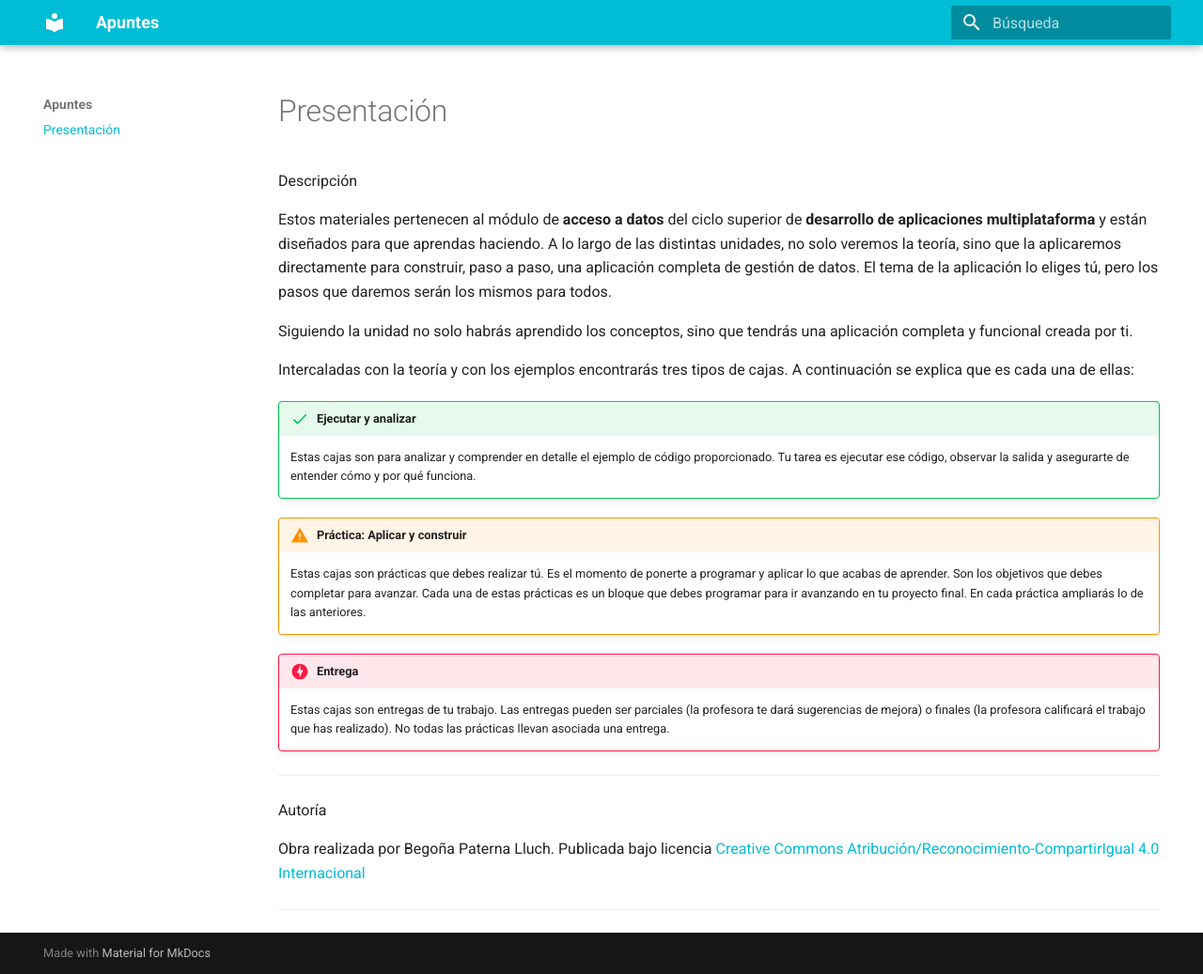
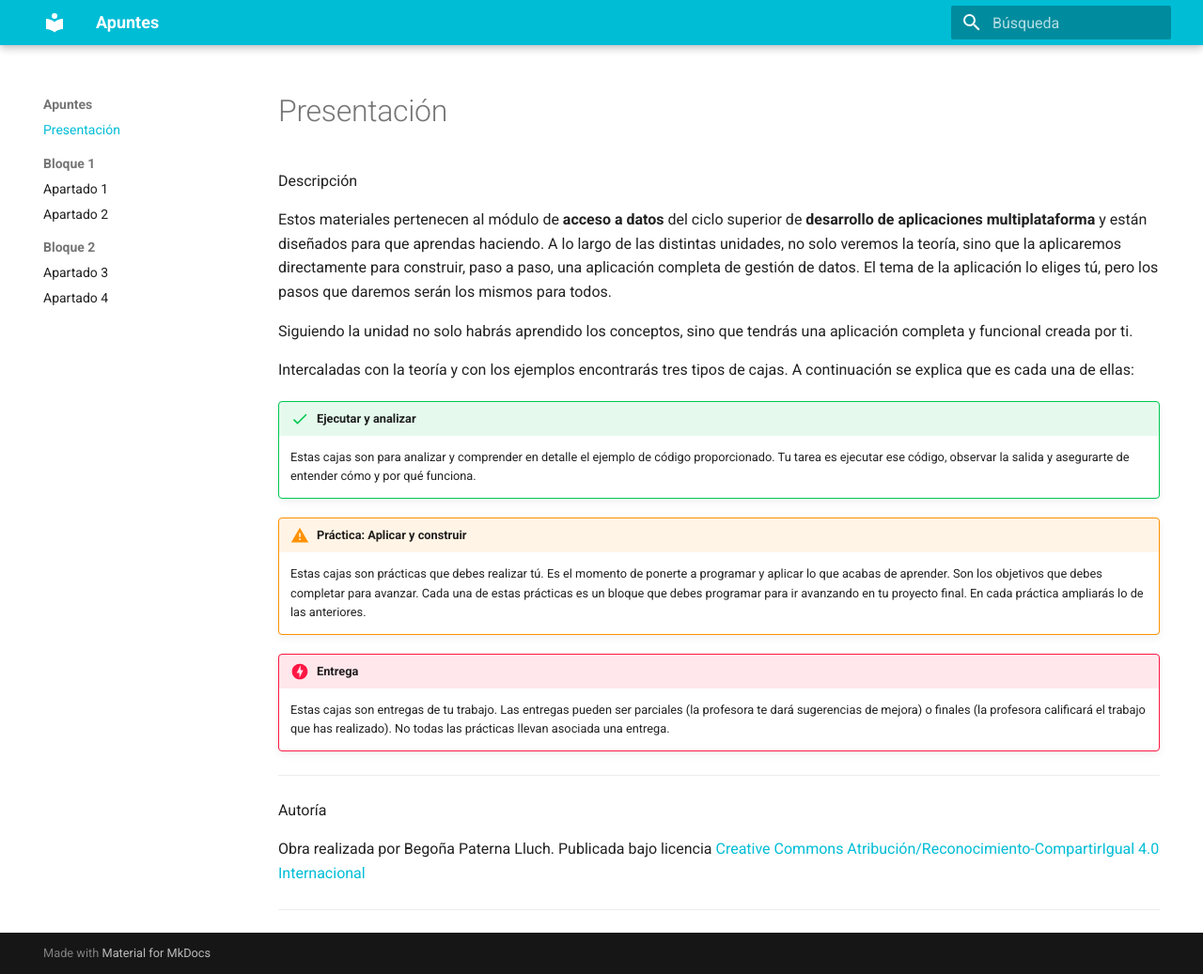
Before and after one commit to bpaterna/apuntes, an MkDocs documentation site: the page built from docs/index.md, in a window 1280 px wide and 1037 px high. Shown: the whole window at 94% size. Built offline with MkDocs 1.6.1 and Material for MkDocs 9.7.7, drawn with Linux system fonts in a browser that asks for light colours.

Commit message:
Add new sections and subsections to navigation

```diff
--- a/mkdocs.yml
+++ b/mkdocs.yml
@@ -18,6 +18,12 @@ theme:
     - toc.integrate
 nav:
   - Presentación: index.md
+  - Bloque 1:
+    - Apartado 1: apuntes1.md
+    - Apartado 2: apuntes2.md
+  - Bloque 2:
+    - Apartado 3: apuntes3.md
+    - Apartado 4: apuntes4.md
 markdown_extensions:
   - attr_list
   - admonition
```
